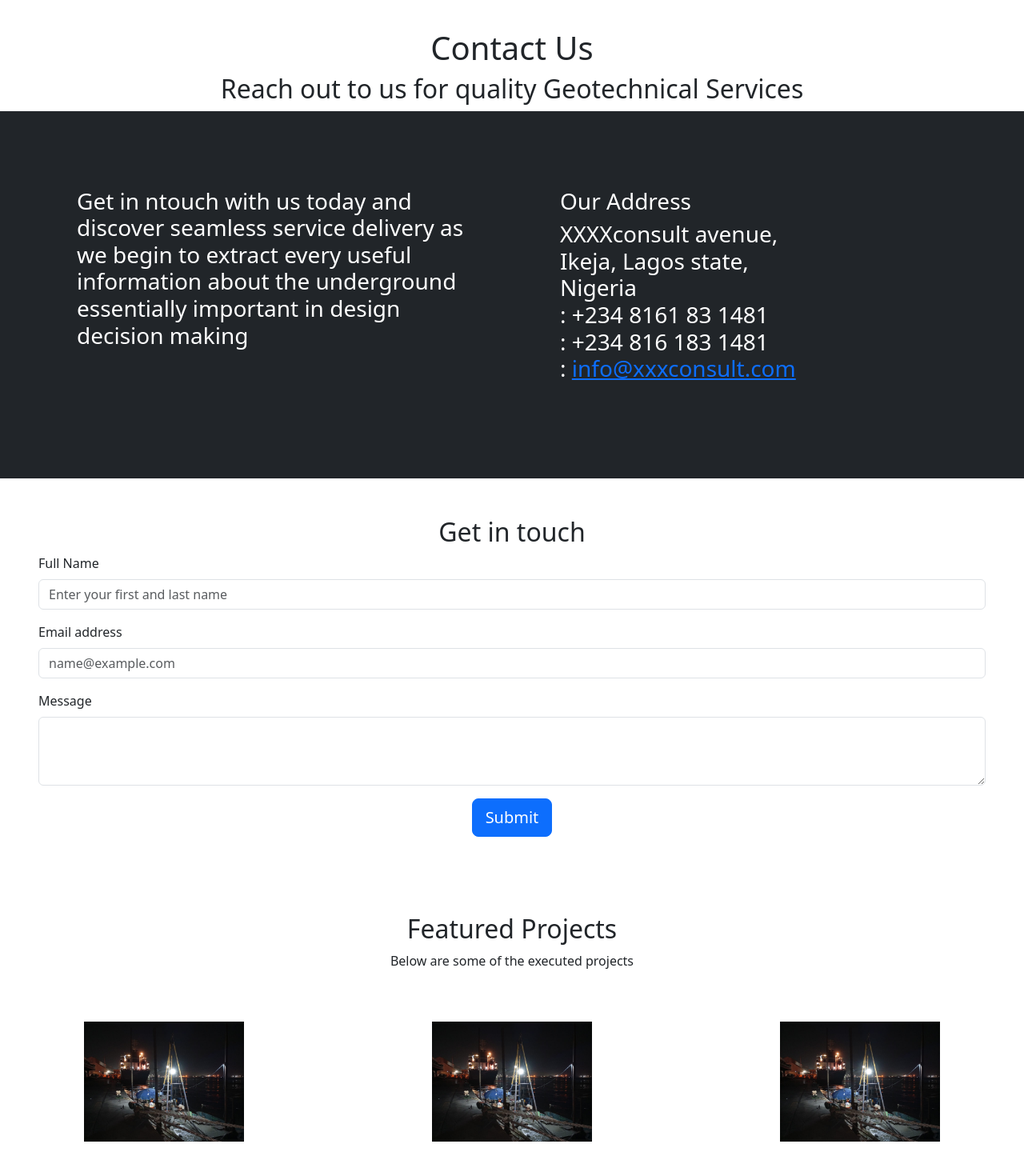
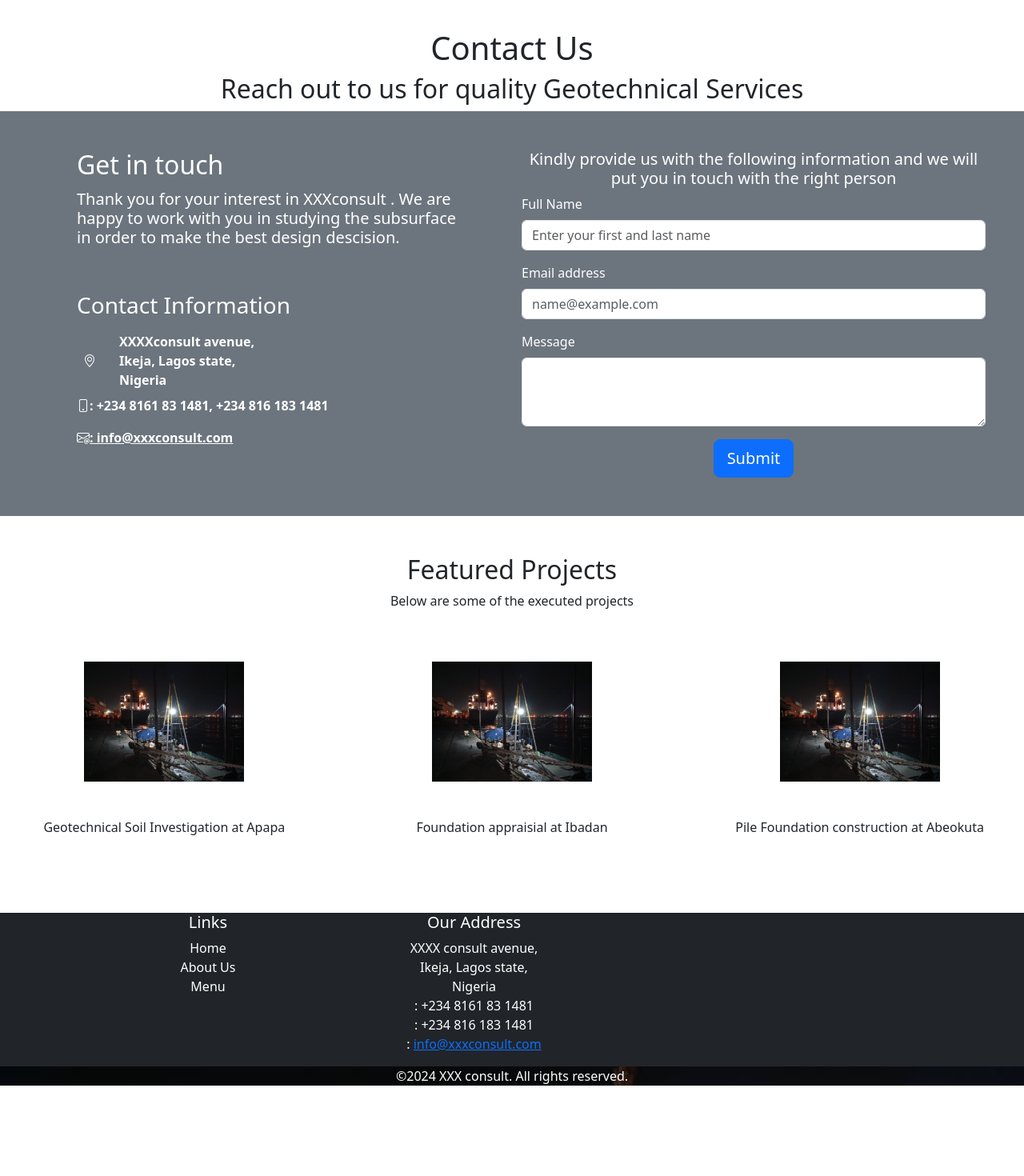
Before and after one commit to lecxis/terrakon, a React (Create React App) app: page / in a window 1280 px wide. Shown: the part 1680-3150 px from the top of the page at 80% size. After the commit the page ends 3053 px from the top, so only its background shows below. Built offline with nearby package versions, Linux system fonts and the light colour scheme.

Commit message:
modified the contact section

```diff
--- a/package.json
+++ b/package.json
@@ -8,6 +8,7 @@
     "@testing-library/react": "^13.4.0",
     "@testing-library/user-event": "^13.5.0",
     "bootstrap": "^5.3.3",
+    "bootstrap-icons": "^1.13.1",
     "react": "^18.3.1",
     "react-bootstrap": "^2.10.9",
     "react-dom": "^18.3.1",
--- a/src/App.js
+++ b/src/App.js
@@ -1,5 +1,6 @@
 import logo from './logo.svg';
 import './App.css';
+import 'bootstrap-icons/font/bootstrap-icons.css';
 import Container from 'react-bootstrap/Container';
 
 import Header from './components/header';
--- a/src/components/contact.js
+++ b/src/components/contact.js
@@ -7,8 +7,6 @@ function HomeComponent() {
 
     return (
         <div className="my-5"  id="Contact">
-
-
 
       <Row className="align-items-center">
         <Col className="text-center" >
@@ -21,36 +19,45 @@ function HomeComponent() {
            </Col>
       </Row>
 
-      <Row className="bg-dark p-5">
-            <Col md={6}>
-         <h3 className="text-white p-5">
-            Get in ntouch with us today and discover seamless service delivery
-            as we begin to extract every useful information about the underground
-            essentially important in design decision making
 
-         </h3>
+     <Row className='bg-secondary p-5 text-white'>
+       <Col md={6}>
+        <h2 className="ps-5"> Get in touch</h2>
 
-            </Col>
+         <h5 className="text-white p-5 pt-1">
+            Thank you for your interest in XXXconsult . We are happy to work with you in studying the subsurface
+            in order to make the best design descision.
+
+         </h5>
 
 
-            <Col>
-                   <h3 className="text-white p-5">
-                <h3>Our Address</h3>
-                    <address>
-		              XXXXconsult avenue, <br />
+                   <h3 className="ps-5">Contact Information</h3>
+                    <address className="ps-5 fw-bold">
+                      <Row className="p-2 align-items-center">
+                        <Col xs={1}> <i className="bi bi-geo-alt px-0 align-middle"></i> </Col>
+		              <Col>
+                  XXXXconsult avenue, <br />
 		              Ikeja, Lagos state,<br />
 		              Nigeria<br />
-                      <i className="fa fa-phone fa-lg"></i>: +234 8161 83 1481<br />
-		              <i className="fa fa-fax fa-lg"></i>: +234 816 183 1481<br />
-		              <i className="fa fa-envelope fa-lg"></i>: <a href="mailto:oloniluaolalekan@gmail.com">
-                         info@xxxconsult.com</a>
-                      </address></h3>
-            </Col>
-      </Row>
+                    </Col>
+                     </Row>
+                       <Row>
+                        <p><i className="bi bi-phone fa-lg"></i>: +234 8161 83 1481, +234 816 183 1481</p>
+                        </Row>
+                        <Row>
+                          <p>
+                          <i className="bi bi-envelope-at fa-lg "></i>
+                          <a href="mailto:oloniluaolalekan@gmail.com" className="text-white">
+                          : info@xxxconsult.com</a>
+                          </p>
+                        </Row>
 
-      <Row className="p-5">
-        <Col>
-        <h2 className="text-center"> Get in touch</h2>
+                      </address>
+
+       </Col>
+
+       <Col>
+       <h5 className="text-center"> Kindly provide us with the following information and we will put you in touch with the right person</h5>
 
             <Form>
         <Form.Group className="mb-3" controlId="controlName">
@@ -73,9 +80,10 @@ function HomeComponent() {
           </Button>
              </div>
     </Form>
+       </Col>
 
-        </Col>
-      </Row>
+     </Row>
+
 
      </div>
  )
--- a/src/components/footer.js
+++ b/src/components/footer.js
@@ -4,7 +4,7 @@ import React from 'react';
 
 const Footer = () => {
   return (
-    <footer className="bg-gray-900 text-black py-6 text-center">
+    <footer className="bg-dark text-white py-6 text-center">
 
         <div className="container">
             <div className="row justify-content-center">
@@ -23,7 +23,7 @@ const Footer = () => {
                  <div className="col-7 col-sm-5">
                     <h5>Our Address</h5>
                     <address>
-		              XXXXconsult avenue, <br />
+		              XXXX consult avenue, <br />
 		              Ikeja, Lagos state,<br />
 		              Nigeria<br />
 		              <i className="fa fa-phone fa-lg"></i>: +234 8161 83 1481<br />
@@ -47,7 +47,14 @@ const Footer = () => {
                 </div>
                 </div>
 
-      <p className="text-sm">&copy;
+      <p style={{
+             backgroundImage: `url(${process.env.PUBLIC_URL + '/asset/images/drillers-rig.jpg'})`,
+              backgroundRepeat: 'no-repeat',
+
+           backgroundSize: 'cover',
+           width:'100%'
+
+        }} className="text-sm">&copy;
         {new Date().getFullYear()} XXX consult. All rights reserved.</p>
 
     </footer>
--- a/src/components/projects.js
+++ b/src/components/projects.js
@@ -41,7 +41,7 @@ function Projects() {
                              alt="Rig beside a ship" width = "200"
                             // className="img-fluid m-6"
                            />
-                           <h6 className="my-5">Pile Foundation instalation at Abeokuta</h6>
+                           <h6 className="my-5">Pile Foundation construction at Abeokuta</h6>
                     </Col>
 
                  </Row>
```
Also changed, not shown: src/components/homeComponent.js (line endings or trailing spaces), 1 other file (tests, documents, lock files or other folders).
